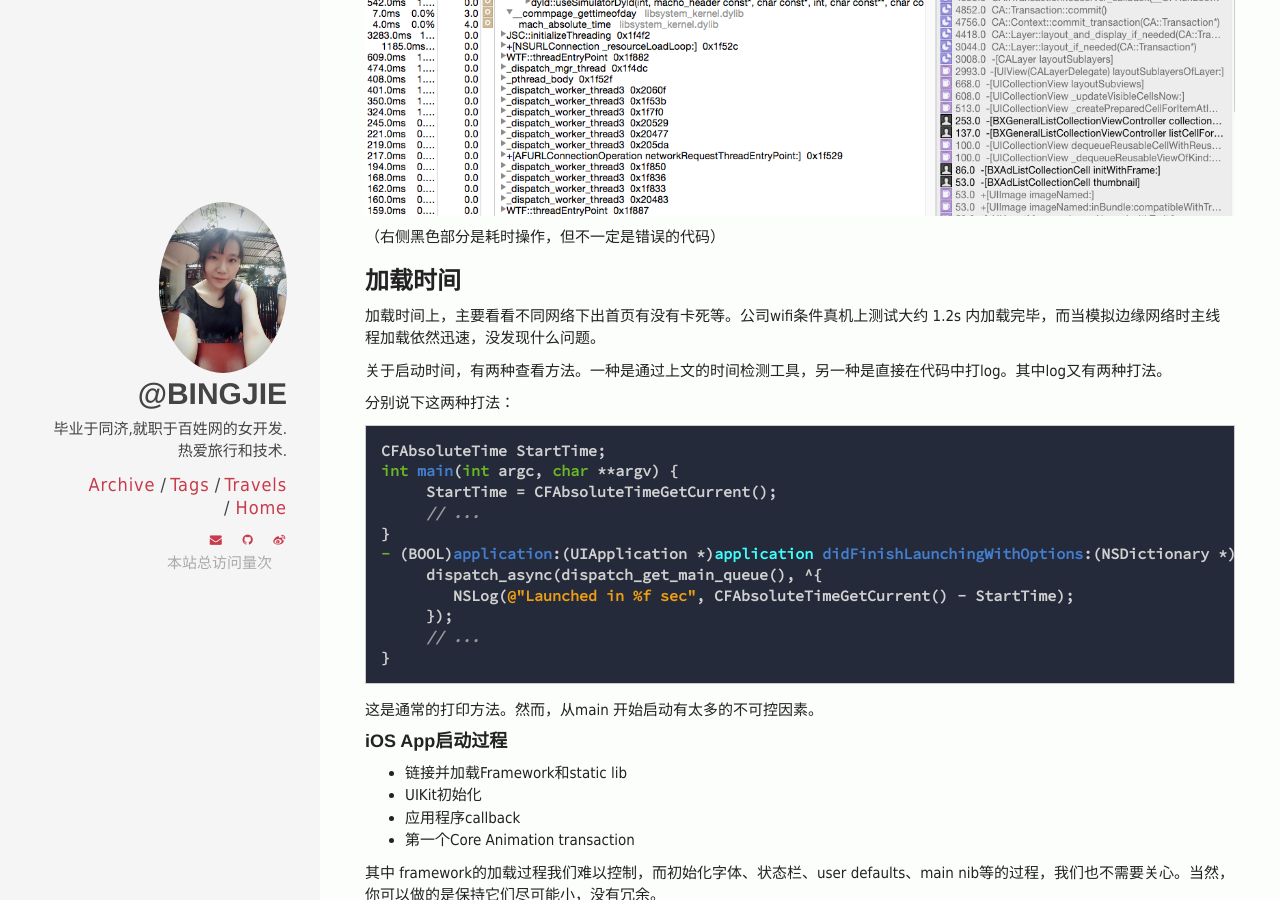
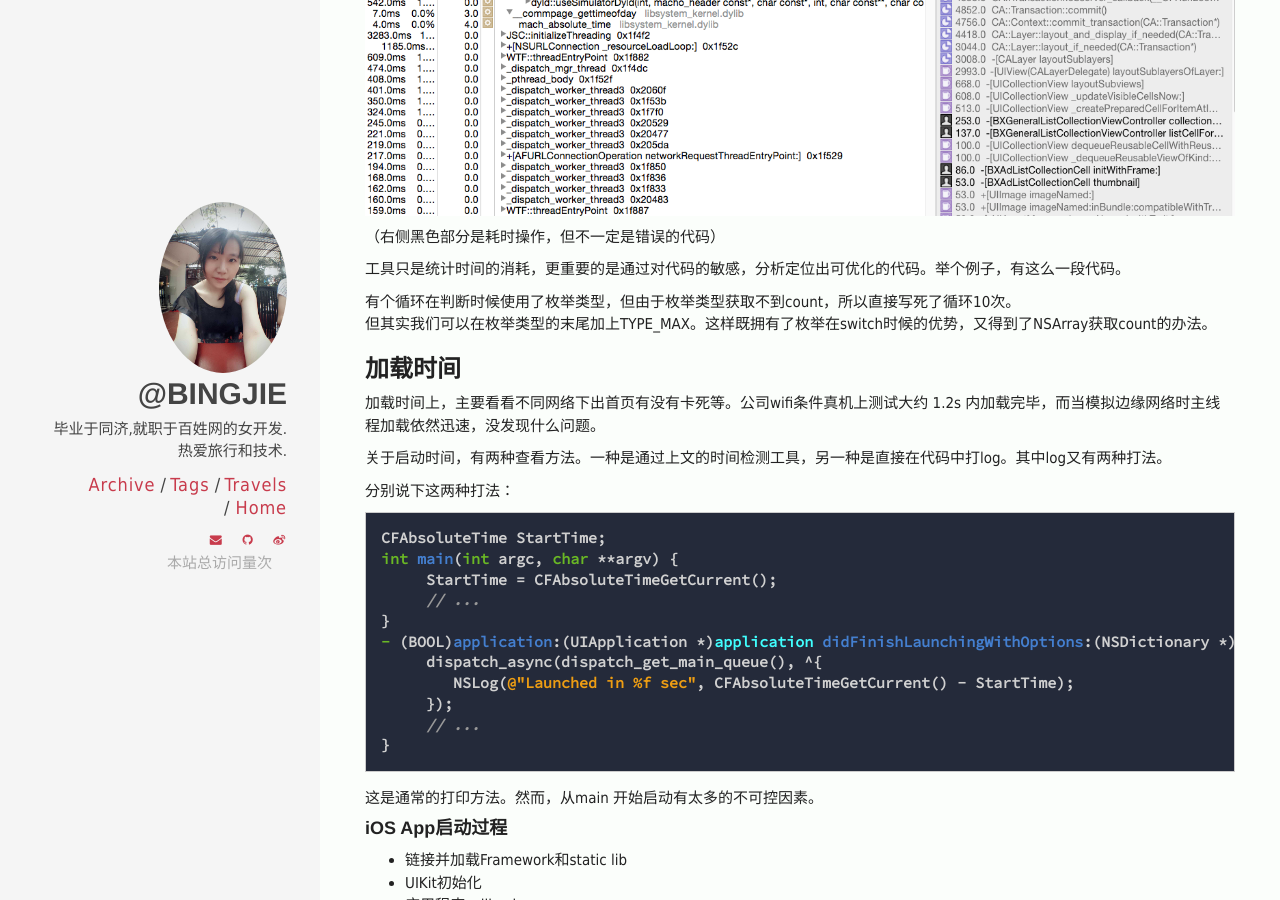
Before and after one commit to chaojimiaomiao/chaojimiaomiao.github.io, a Jekyll site: the page built from _posts/2016-01-24-AfteriOS.md, in a window 1280 px wide and 900 px high, scrolled down 4419 px. Built offline with Jekyll 4.4.1, drawn with Linux system fonts in a browser that asks for light colours; comment, search, counter and statistics services are not loaded.

Commit message:
no message

```diff
--- a/_posts/2016-01-24-AfteriOS.md
+++ b/_posts/2016-01-24-AfteriOS.md
@@ -138,6 +138,10 @@ iOS内存泄露点比较少，大部分都是系统内部方法，或者一些
 
 （右侧黑色部分是耗时操作，但不一定是错误的代码）
 
+工具只是统计时间的消耗，更重要的是通过对代码的敏感，分析定位出可优化的代码。举个例子，有这么一段代码。
+
+有个循环在判断时候使用了枚举类型，但由于枚举类型获取不到count，所以直接写死了循环10次。
+但其实我们可以在枚举类型的末尾加上TYPE_MAX。这样既拥有了枚举在switch时候的优势，又得到了NSArray获取count的办法。
 
 ###加载时间
 
```
